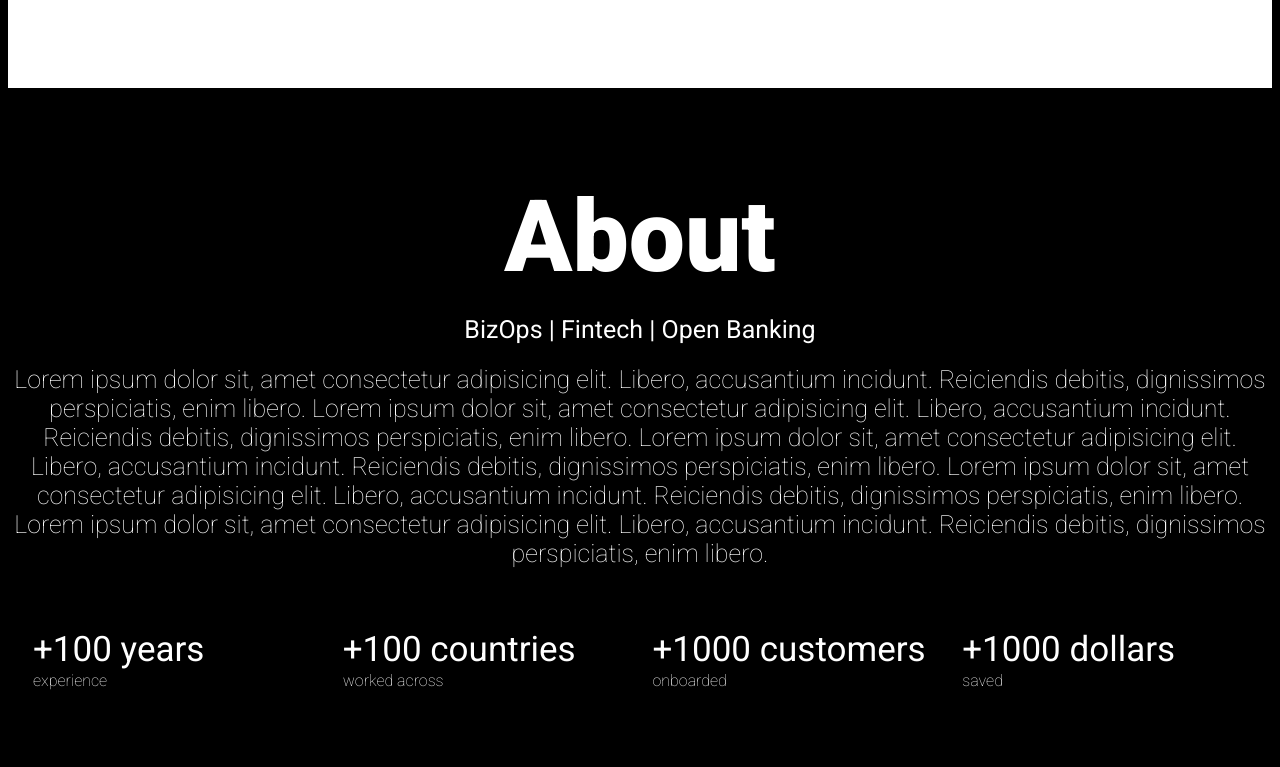
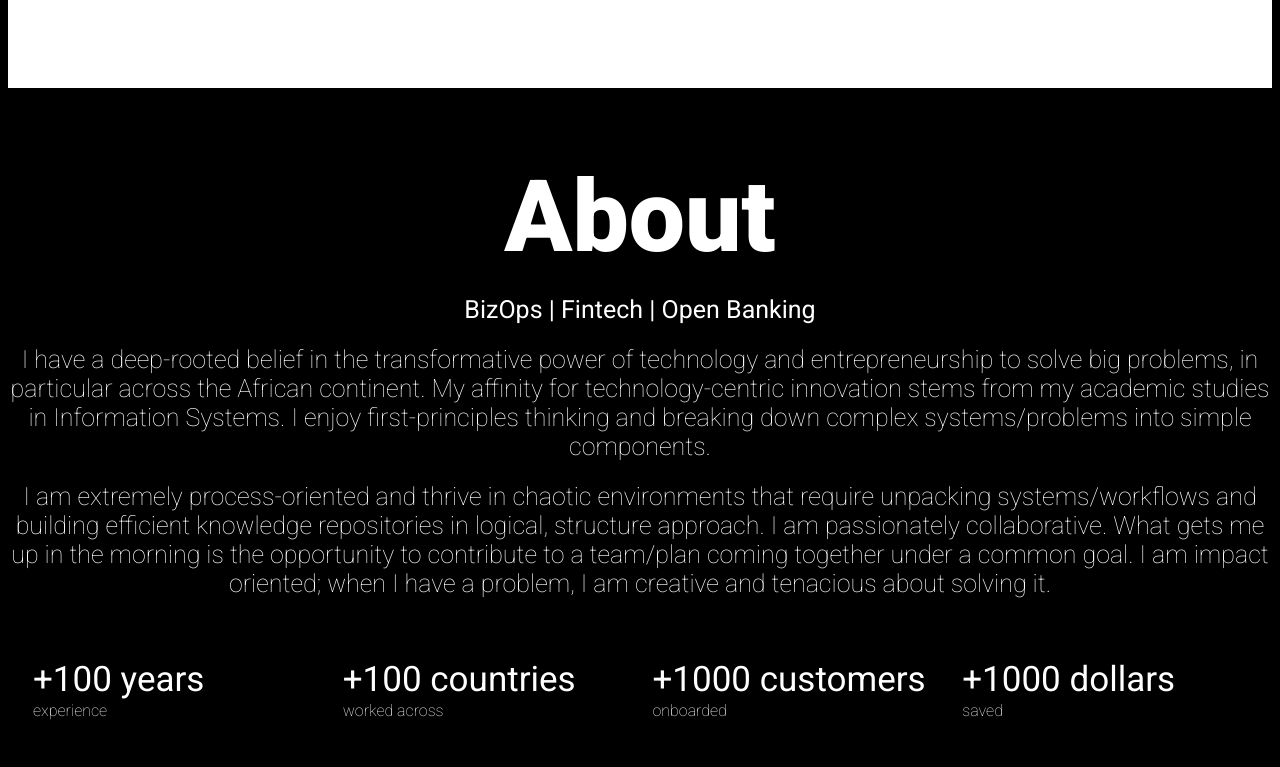
Before and after one commit to derikyu/MEST_portfolio, a plain HTML site: page index.html in a window 1280 px wide. Shown: the part 1620-2387 px from the top of the page. Drawn offline with Linux system fonts and the light colour scheme; files whose address does not match are found by name.

Commit message:
updated page skeleton + styling, added 'currently' + 'focus area' sections,

```diff
--- a/index.html
+++ b/index.html
@@ -47,13 +47,17 @@
     <h1 class="headertext" style="font-size: 100px; text-align: center;">About</h1>
     <h2 class="body-text" style="text-align: center; font-weight: 400;">BizOps | Fintech | Open Banking</h2>
     <h2 class="body-text" style="text-align: center;">
-        Lorem ipsum dolor sit, amet consectetur adipisicing elit. Libero,
-    accusantium incidunt. Reiciendis debitis, dignissimos perspiciatis, enim libero. Lorem ipsum dolor sit, amet
-    consectetur adipisicing elit. Libero, accusantium incidunt. Reiciendis debitis, dignissimos perspiciatis, enim
-    libero. Lorem ipsum dolor sit, amet consectetur adipisicing elit. Libero, accusantium incidunt. Reiciendis debitis,
-    dignissimos perspiciatis, enim libero. Lorem ipsum dolor sit, amet consectetur adipisicing elit. Libero, accusantium
-    incidunt. Reiciendis debitis, dignissimos perspiciatis, enim libero. Lorem ipsum dolor sit, amet consectetur
-    adipisicing elit. Libero, accusantium incidunt. Reiciendis debitis, dignissimos perspiciatis, enim libero.
+        I have a deep-rooted belief in the transformative power of technology and entrepreneurship to solve big problems, in
+        particular across the African continent. My affinity for technology-centric innovation stems from my academic studies in
+        Information Systems. I enjoy first-principles thinking and breaking down complex systems/problems into simple
+        components.
+    </h2>
+    <h2 class="body-text" style="text-align: center;">
+        I am extremely process-oriented and thrive in chaotic environments that require unpacking systems/workflows and building
+        efficient knowledge repositories in logical, structure approach.
+
+        I am passionately collaborative. What gets me up in the morning is the opportunity to contribute to a team/plan coming
+        together under a common goal. I am impact oriented; when I have a problem, I am creative and tenacious about solving it.
     </h2>
 
     <div class="achievement-container">
--- a/style.css
+++ b/style.css
@@ -40,7 +40,7 @@ li a:hover {
 }
 
 .headertext {
-    padding-top: 50px;
+    padding-top: 30px;
     font-size: 100px;
     text-align: center;
     margin-block-start: 40px;
```
Also changed, not shown: javascript/actions.js (renamed from actions.js).
